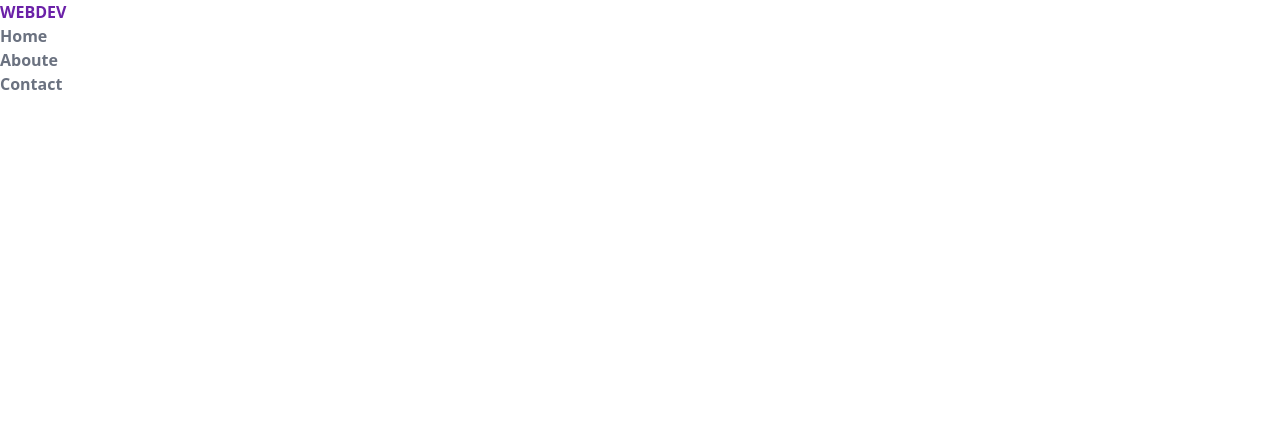
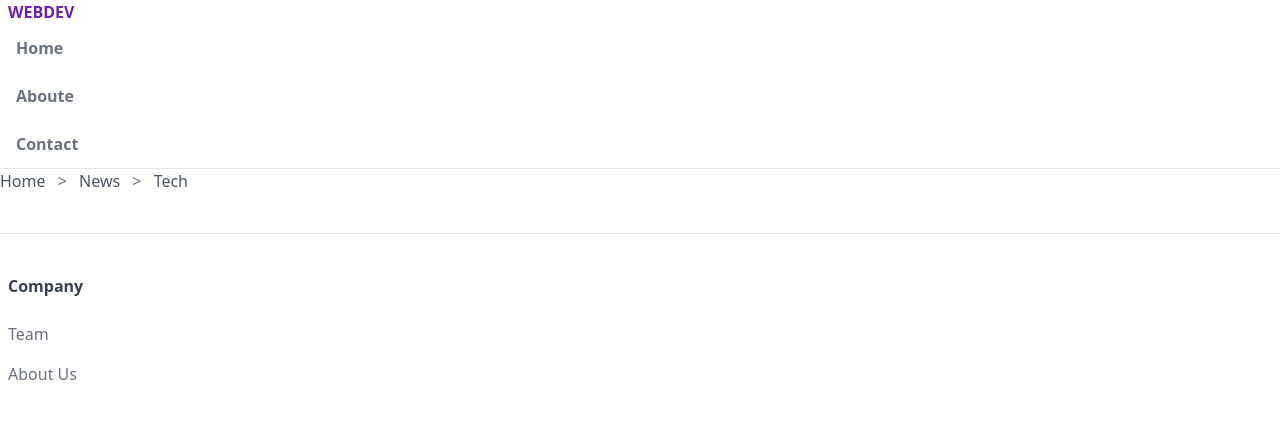
Before and after one commit to Medvedev-Savelii/tailwindcss_first_project, a website: page index.html in a window 1280 px wide. Drawn offline with Linux system fonts and the light colour scheme.

Commit message:
therd-commit

```diff
--- a/index.html
+++ b/index.html
@@ -8,15 +8,45 @@
     <title>TailwindCSS</title>
   </head>
   <body>
-    <header>
+    <!-- header -->
+    <header class="px-2 border-b">
       <a class="uppercase font-bold text-purple-800" href="#">webDev</a>
       <nav>
         <ul class="text-gray-500 font-semibold">
-          <li><a href="#">Home</a></li>
-          <li><a href="#">Aboute</a></li>
-          <li><a href="#">Contact</a></li>
+          <li><a class="inline-block py-3 px-2" href="#">Home</a></li>
+          <li><a class="inline-block py-3 px-2" href="#">Aboute</a></li>
+          <li><a class="inline-block py-3 px-2" href="#">Contact</a></li>
         </ul>
       </nav>
     </header>
+
+    <main>
+      <!-- breadcrumbs -->
+      <div>
+        <div py-4 overflow-y-auto whitespace-nowrap>
+          <a class="text-gray-600" href="#">Home</a>
+          <span class="mx-2 text-gray-500">&gt;</span>
+          <a class="text-gray-600" href="#">News</a>
+          <span class="mx-2 text-gray-500">&gt;</span>
+          <a class="text-gray-600" href="#">Tech</a>
+        </div>
+      </div>
+    </main>
+    <!-- footer -->
+    <footer class="border-t mt-10 py-10 px-2">
+      <div>
+        <div>
+          <h6 class="font-semibold text-gray-700 mb-4">Company</h6>
+          <ul>
+            <li>
+              <a class="inline-block text-gray-500 py-2" href="#">Team</a>
+            </li>
+            <li>
+              <a class="inline-block text-gray-500 py-2" href="#">About Us</a>
+            </li>
+          </ul>
+        </div>
+      </div>
+    </footer>
   </body>
 </html>
```
Also changed, not shown: public/styles.css.
